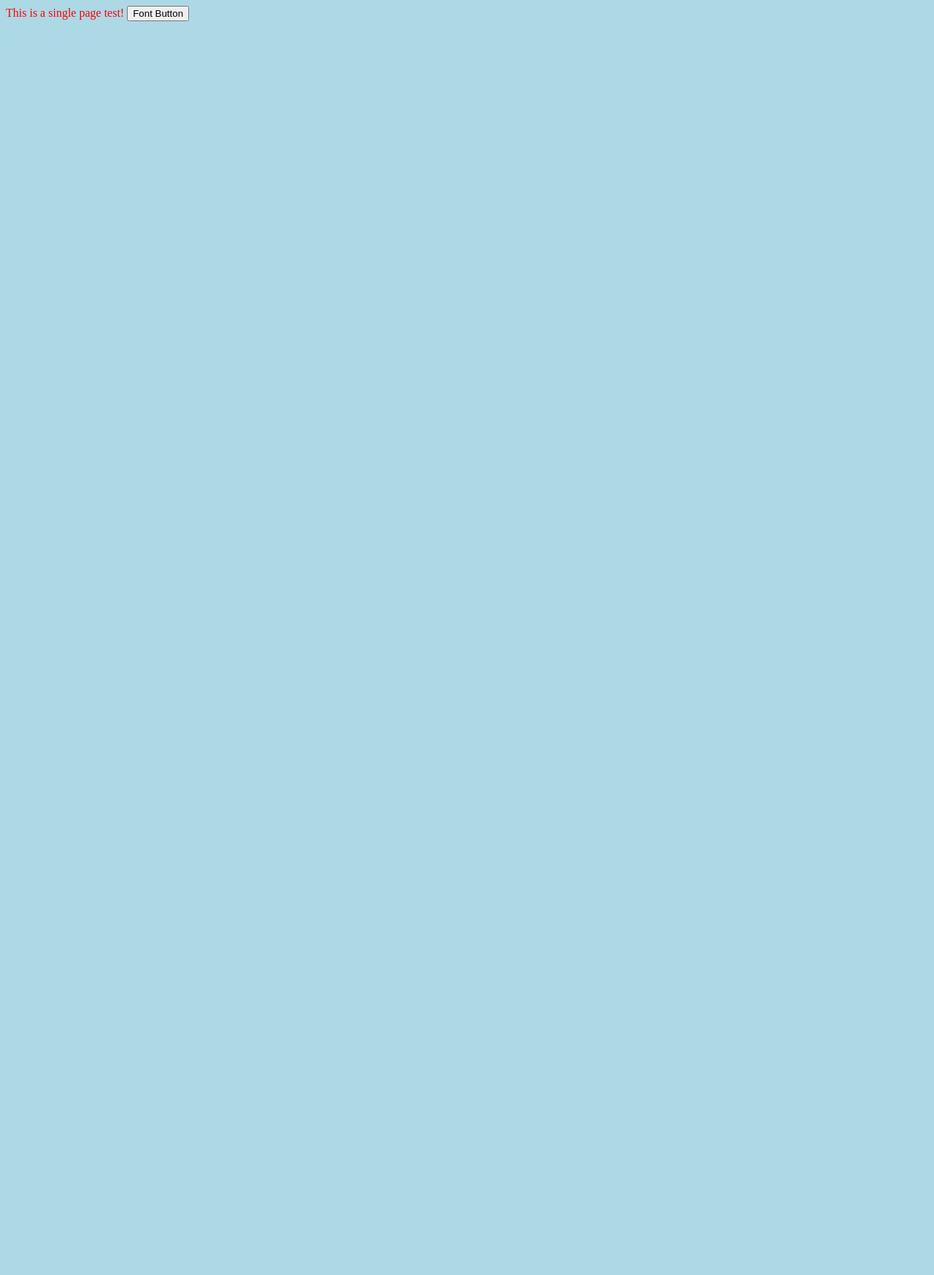
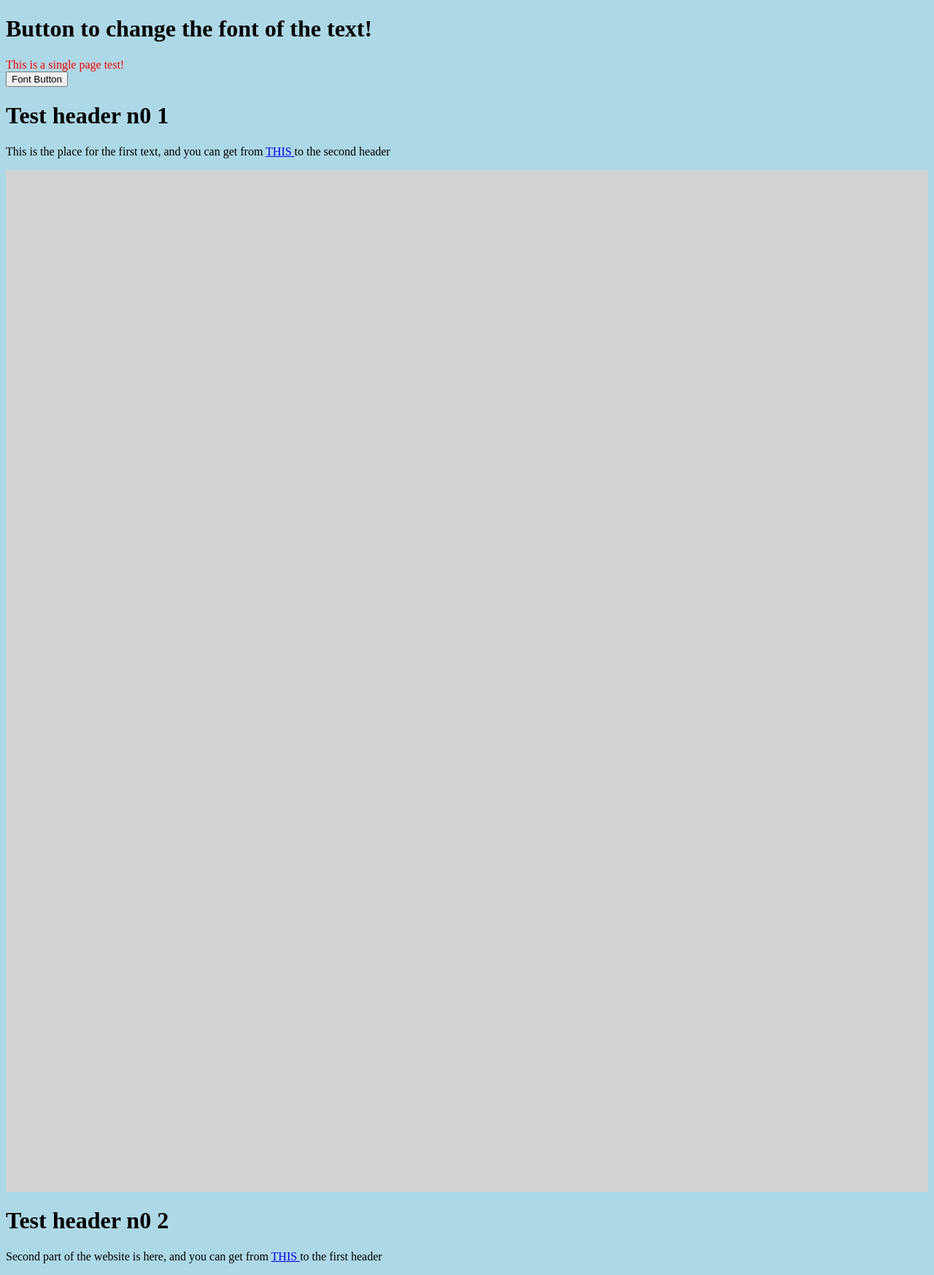
Before and after one commit to ttumppi/SecondaryForAdvancedWeb, a plain HTML site: page src/singlePage.html in a window 1280 px wide. Shown: the whole page at 73% size. Before the commit the page ends 800 px from the top, so only its background shows below. Drawn offline with Linux system fonts and the light colour scheme.

Commit message:
Finished multifile page.

```diff
--- a/src/singlePage.css
+++ b/src/singlePage.css
@@ -5,3 +5,8 @@ body {
 .RedLabel{
     color : red;
 }
+
+.PlaceHolder{
+    height: 700px;
+    background-color: lightgray;
+}
--- a/src/singlePage.html
+++ b/src/singlePage.html
@@ -1,20 +1,51 @@
 <!DOCTYPE html>
 
-    <html>
+    <html lang="en">
 
         <head>
+            <meta charset="utf-8">
+
             <title>Single Page!</title>
 
 
             <link rel="stylesheet" href="singlePage.css">
+
+            <script src="singlePage.js"></script>
         </head>
 
         <body>
-            <script src="singlePage.js"></script>
 
-            <label id="helloWorld" class="RedLabel">This is a single page test!</label>
+            <h1>Button to change the font of the text!</h1>
 
-            <button type="button" id="fontButton">Font Button</button>
+           <div >
+
+                <label id="helloWorld" class="RedLabel">This is a single page test!</label><br>
+
+                <button type="button" id="fontButton">Font Button</button>
+
+
+
+            </div>
+
+
+            <div id="header1">
+
+                <h1>Test header n0 1</h1>
+
+                <p>This is the place for the first text, and you can get from <a id="linkToHeader2" href="#header2">THIS </a> to the second header</p>
+            </div>
+
+
+            <div class="PlaceHolder"></div>
+            <div class="PlaceHolder"></div>
+
+            <div id="header2">
+
+            <h1>Test header n0 2</h1>
+
+            <p>Second part of the website is here, and you can get from <a id="linkToHeader1" href="#header1">THIS </a> to the first header</p>
+            </div>
+
 
 
         </body>
--- a/src/singlePage.js
+++ b/src/singlePage.js
@@ -1,3 +1,17 @@
+
+
+const setLinksToHeaders = () => {
+
+    document.getElementById("linkToHeader1").addEventListener("click", function() {
+        document.getElementById("header2").scrollIntoView({behavior: "smooth"});
+    });
+
+
+    document.getElementById("linkToHeader2").addEventListener("click", function() {
+        document.getElementById("header1").scrollIntoView({behavior: "smooth"});
+    });
+}
+
 
 window.onload = () => {
     const button = document.getElementById("fontButton");
@@ -16,4 +30,7 @@ window.onload = () => {
         }
 
     }
+
+
+    setLinksToHeaders();
 }
```
